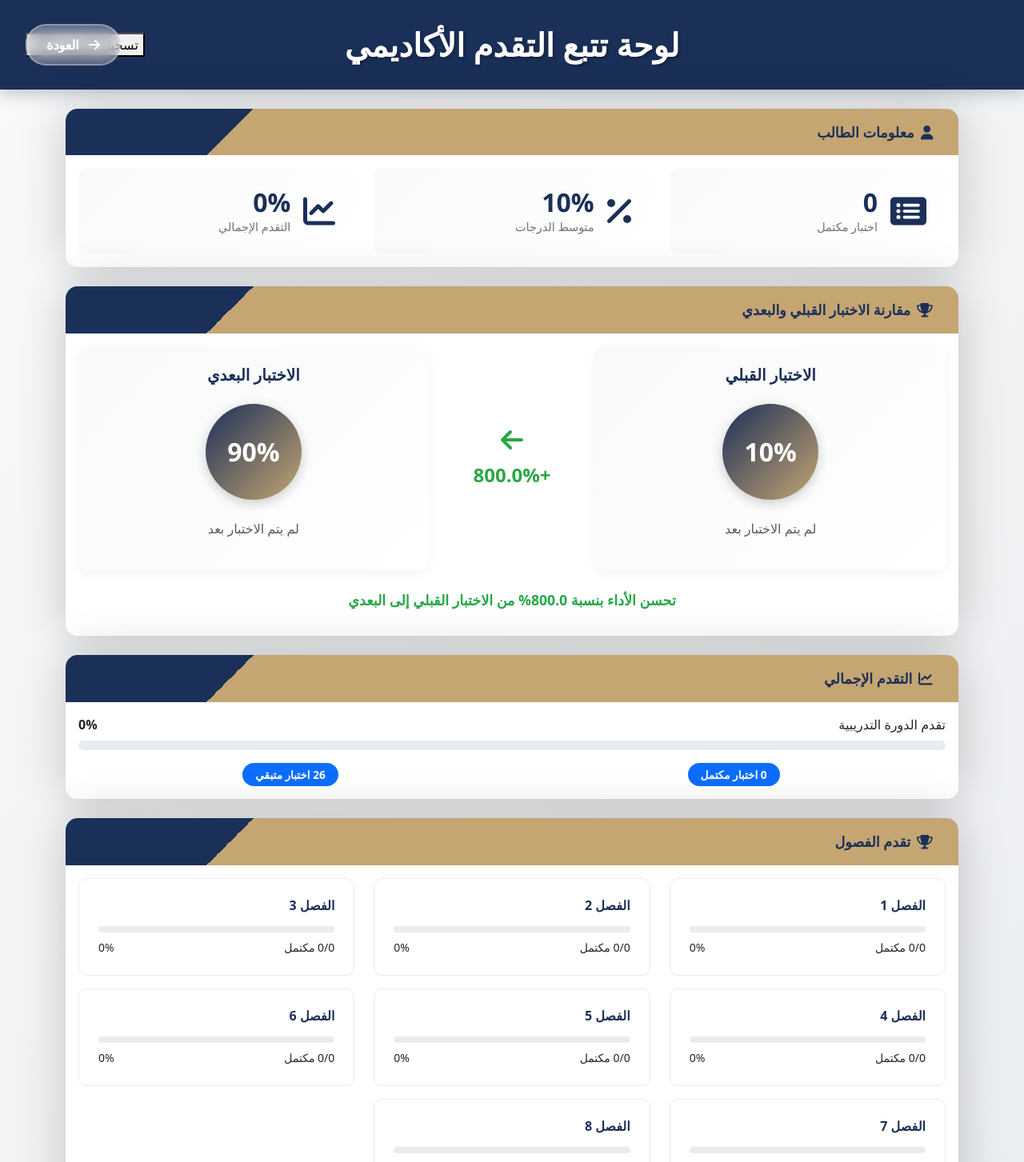
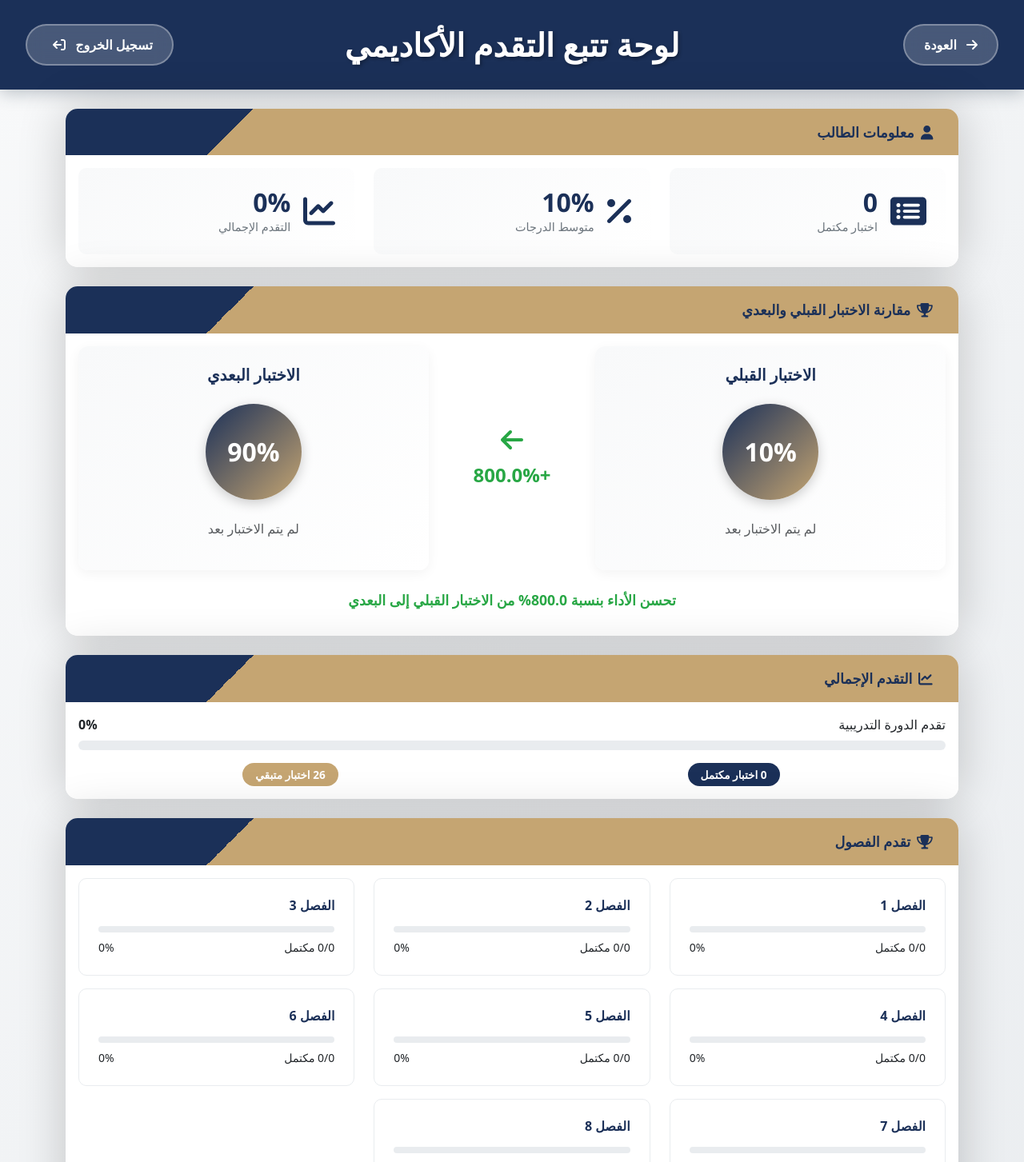
Before and after one commit to xmkabel/physical-education-platform, a React (Vite) app: page /dashboard in a window 1280 px wide. Shown: the top 1453 px of the page at 80% size. Built offline with nearby package versions, Linux system fonts and the light colour scheme.

Commit message:
style: restyle dashboard action buttons in admin and dashboard views

```diff
--- a/src/components/Dashboard/AdminDashboard.jsx
+++ b/src/components/Dashboard/AdminDashboard.jsx
@@ -243,10 +243,10 @@ function AdminDashboard() {
               <Table className="table-striped table-hover">
                 <thead>
                   <tr>
-                    <th onClick={() => handleSort('name')} style={{ cursor: 'pointer' }}>
+                    <th onClick={() => handleSort('name')} style={{ cursor: 'pointer', width: '180px' }}>
                       اسم الطالب {sortField === 'name' && <FontAwesomeIcon icon={faSort} />}
                     </th>
-                    <th onClick={() => handleSort('code')} style={{ cursor: 'pointer' }}>
+                    <th onClick={() => handleSort('code')} style={{ cursor: 'pointer', textAlign: 'center' }}>
                       كود الطالب {sortField === 'code' && <FontAwesomeIcon icon={faSort} />}
                     </th>
                     <th onClick={() => handleSort('preTest')} style={{ cursor: 'pointer' }}>
@@ -297,11 +297,11 @@ function AdminDashboard() {
                             <strong>{improvement > 0 ? '+' : ''}{improvement}%</strong>
                           ) : '-'}
                         </td>
-                        <td className="d-flex">
+                        <td>
+                          <div className="action-buttons d-flex gap-2 justify-content-center align-items-center">
                             <Button
                               variant="outline-primary"
                               size="sm"
-                            className=""
                               onClick={() => handleEditClick(student)}
                             >
                               <FontAwesomeIcon icon={faEdit} />
@@ -309,7 +309,6 @@ function AdminDashboard() {
                             <Button
                               variant="outline-warning"
                               size="sm"
-                            className="mx-2"
                               onClick={() => handlePasswordClick(student)}
                             >
                               <FontAwesomeIcon icon={faKey} />
@@ -321,6 +320,7 @@ function AdminDashboard() {
                             >
                               <FontAwesomeIcon icon={faTrash} />
                             </Button>
+                          </div>
                         </td>
                       </tr>
                     );
--- a/src/components/Dashboard/Dashboard.css
+++ b/src/components/Dashboard/Dashboard.css
@@ -1,3 +1,56 @@
+/* Custom badge colors for dashboard quiz stats */
+.badge.completed-quizzes {
+  background: var(--navy-blue) !important;
+  color: #fff !important;
+}
+.badge.remaining-quizzes {
+  background: var(--gold) !important;
+  color: #fff !important;
+}
+/* Logout Button Styles */
+.logoutButton {
+  background: rgba(255, 255, 255, 0.2);
+  color: white;
+  border: 2px solid rgba(255, 255, 255, 0.3);
+  padding: 0.75rem 1.5rem;
+  border-radius: 50px;
+  cursor: pointer;
+  transition: all 0.3s ease;
+  backdrop-filter: blur(10px);
+  font-size: 1rem;
+  font-weight: 600;
+  left: 2rem;
+  top: 50%;
+  transform: translateY(-50%);
+  position: absolute;
+  z-index: 2;
+}
+
+.logoutButton:hover {
+  background: rgba(255, 255, 255, 0.3);
+  border-color: rgba(255, 255, 255, 0.5);
+  transform: translateY(-50%) scale(1.05);
+}
+/* Remove focus/active color for action buttons */
+/* Match focus/active color to each button's theme */
+.btn-outline-primary:focus, .btn-outline-primary:active {
+  background: var(--navy-blue) !important;
+  color: #fff !important;
+  border-color: var(--navy-blue) !important;
+  box-shadow: 0 0 0 0.15rem rgba(44,62,80,0.25) !important;
+}
+.btn-outline-warning:focus, .btn-outline-warning:active {
+  background: var(--gold) !important;
+  color: #fff !important;
+  border-color: var(--gold) !important;
+  box-shadow: 0 0 0 0.15rem rgba(218,165,32,0.25) !important;
+}
+.btn-outline-danger:focus, .btn-outline-danger:active {
+  background: #dc3545 !important;
+  color: #fff !important;
+  border-color: #dc3545 !important;
+  box-shadow: 0 0 0 0.15rem rgba(220,53,69,0.25) !important;
+}
 
 .dashboardContainer {
     min-height: 100vh;
@@ -17,7 +70,7 @@
 
   .backButton {
     position: absolute;
-    left: 2rem;
+    right: 2rem;
     top: 50%;
     transform: translateY(-50%);
     background: rgba(255, 255, 255, 0.2);
@@ -414,9 +467,24 @@
 
 
 
-  .btn-outline-primary:hover,
-  .btn-outline-warning:hover,
+  .btn-outline-primary:hover {
+    background: var(--navy-blue);
+    color: #fff;
+    border-color: var(--navy-blue);
+    transform: translateY(-1px);
+  }
+
+  .btn-outline-warning:hover {
+    background: var(--gold);
+    color: #fff;
+    border-color: var(--gold);
+    transform: translateY(-1px);
+  }
+
   .btn-outline-danger:hover {
+    background: #dc3545;
+    color: #fff;
+    border-color: #dc3545;
     transform: translateY(-1px);
   }
 
```
Lines whose indentation alone changed are shown as unchanged.
